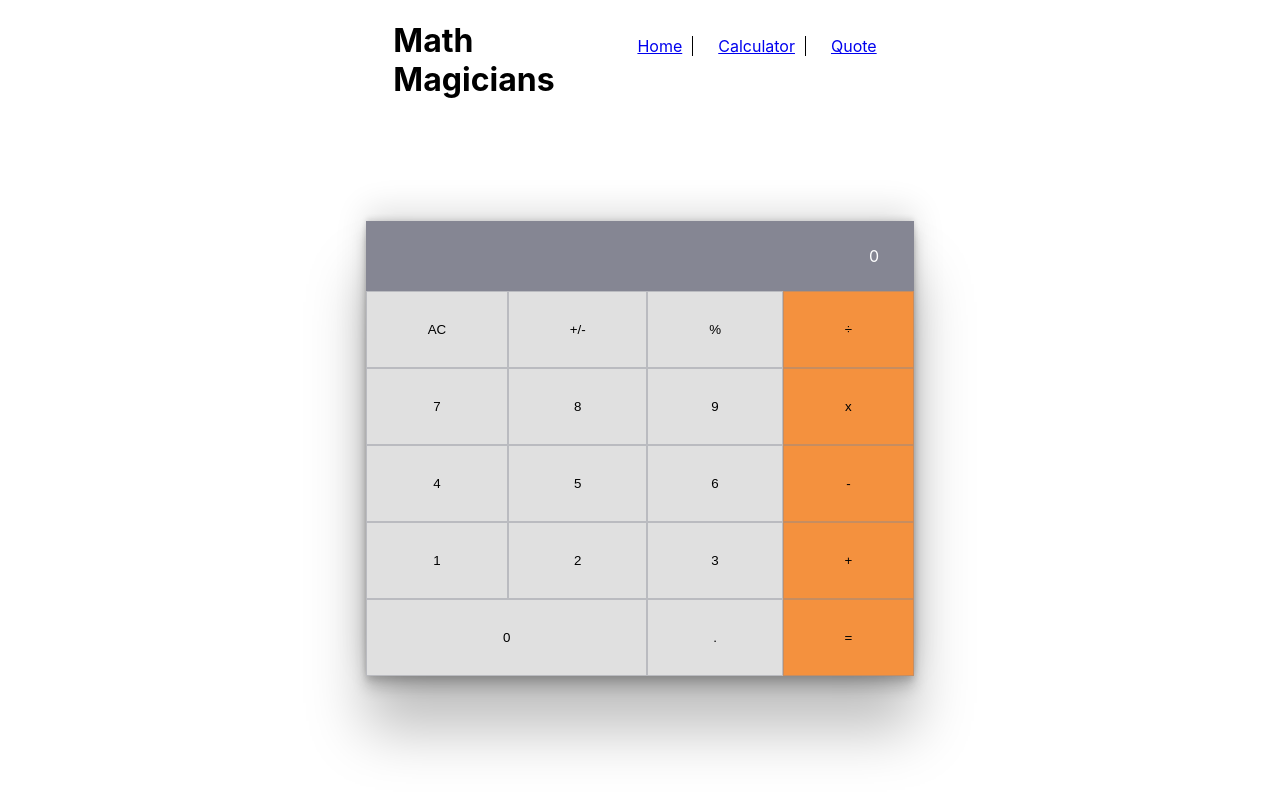
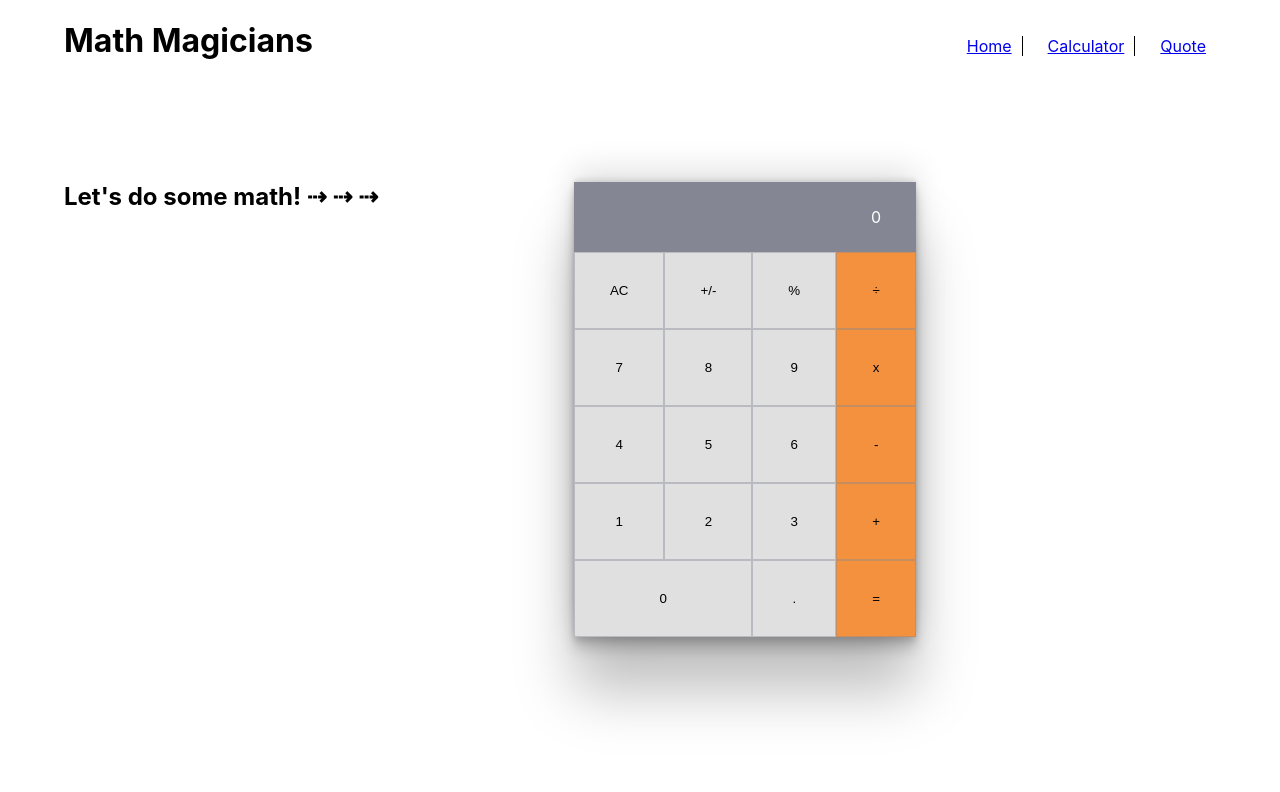
Before and after one commit to huseyinbiyik/math-magicians, a React (Create React App) app: page /calculator in a window 1280 px wide. Shown: the top 792 px of the page. Built offline with nearby package versions, Linux system fonts and the light colour scheme.

Commit message:
Add styling to calculator page

```diff
--- a/src/App.css
+++ b/src/App.css
@@ -1,3 +1,5 @@
-body {
-  background-color: white;
+.main-container {
+  width: 100vw;
+  margin: 0;
+  padding: 0;
 }
--- a/src/App.js
+++ b/src/App.js
@@ -14,14 +14,14 @@ class App extends React.Component {
 
   render() {
     return (
-      <>
+      <div className='main-container'>
       <Header/>
       <Routes>
         <Route path="/home" element={<Home />} />
         <Route path="/calculator" element={<Calculator />} />
         <Route path="/quote" element={<Quote />} />
       </Routes>
-      </>
+      </div>
     );
   }
 }
--- a/src/components/Calculator.js
+++ b/src/components/Calculator.js
@@ -1,6 +1,6 @@
-import React, { useState } from 'react';
-import '../css/Calculator.css';
-import calculate from '../logic/calculate';
+import React, { useState } from "react";
+import "../css/Calculator.css";
+import calculate from "../logic/calculate";
 
 const Calculator = () => {
   const [state, setState] = useState({ total: 0 });
@@ -11,6 +11,8 @@ const Calculator = () => {
 
   const { total, operation, next } = state;
   return (
+    <section className="calculator-container">
+      <h2 className="calculator-welcome-text">Let's do some math! ⇢ ⇢ ⇢</h2>
       <div className="wrapper">
         <div className="total">
           {total}
@@ -75,6 +77,7 @@ const Calculator = () => {
           =
         </button>
       </div>
+    </section>
   );
 };
 
--- a/src/css/Calculator.css
+++ b/src/css/Calculator.css
@@ -1,5 +1,21 @@
+.calculator-container {
+  display: flex;
+  align-items: flex-start;
+  width: 90%;
+  margin: 100px auto;
+  justify-content: space-between;
+
+}
+
+.calculator-welcome-text {
+  display: inline;
+  width: 30%;
+  margin: 0;
+  padding: 0;
+}
+
 .wrapper {
-  margin-top: 100px;
+margin-right: 300px;
   display: grid;
   grid-template-columns: auto auto auto auto;
   box-shadow:
```
Lines whose indentation alone changed are shown as unchanged.
